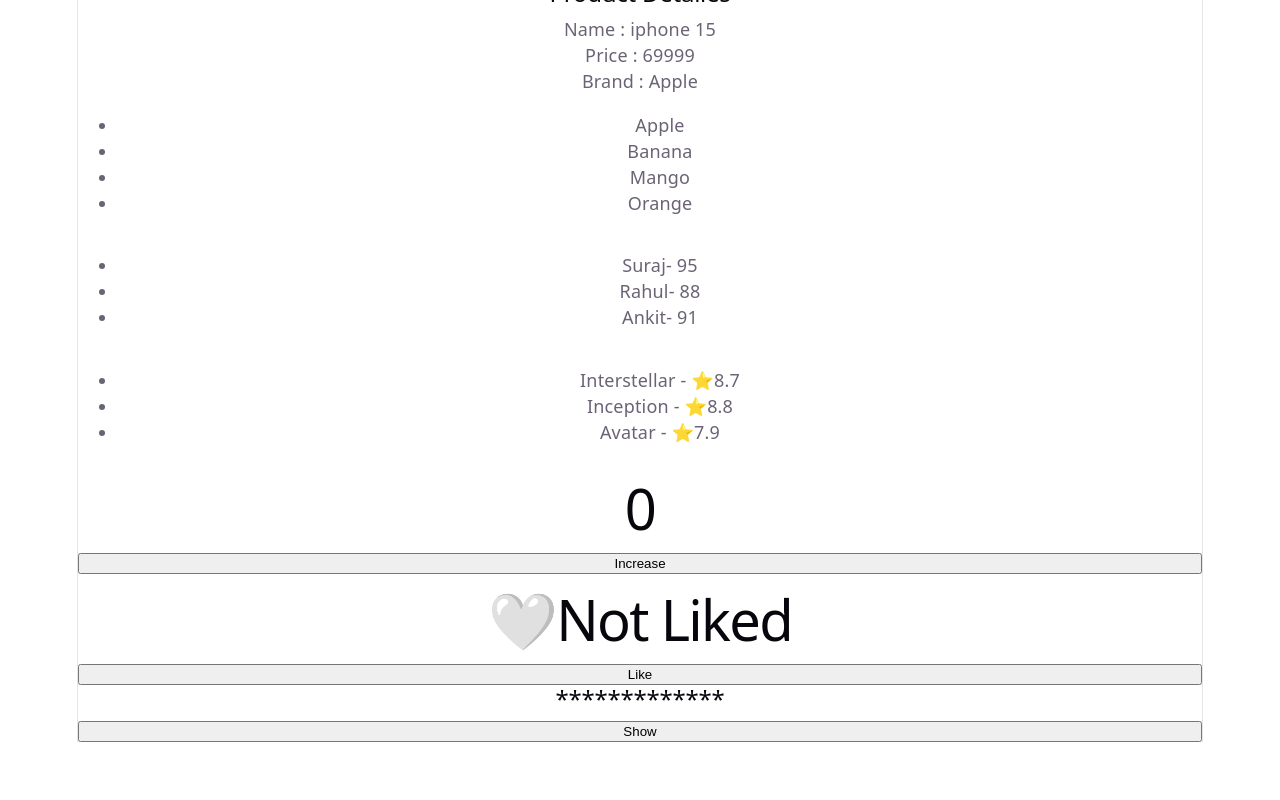
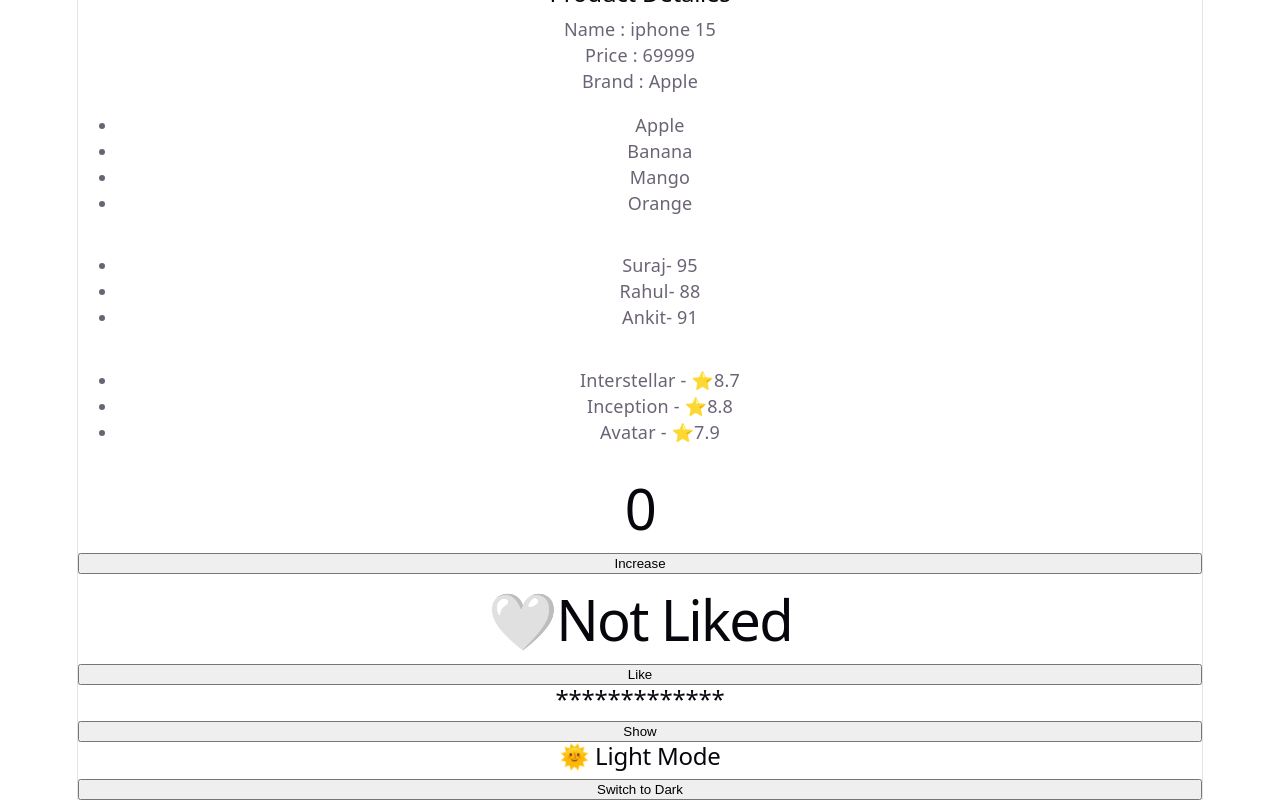
Before and after one commit to SurajKumarDalai/react-learning, a React (Vite) app: page / in a window 1280 px wide. Shown: the part 403-1203 px from the top of the page. Before the commit the page ends 1145 px from the top, so only its background shows below. Built offline with nearby package versions, Linux system fonts and the light colour scheme.

Commit message:
Practice React useState examples

```diff
--- a/src/App.jsx
+++ b/src/App.jsx
@@ -10,6 +10,7 @@
 import Counter from "./components/Counter-State";
 import LikeButton from "./components/LikeButton";
 import Password from "./components/Password";
+import ThemeToggle from "./components/ThemeToggle";
 
 function App(){
 
@@ -90,6 +91,7 @@
 
     <LikeButton/>
     <Password/>
+    <ThemeToggle/>
     </>
     );
 
--- /dev/null
+++ b/src/components/ThemeToggle.jsx
@@ -0,0 +1,17 @@
+import { useState } from "react";
+
+function ThemeToggle(){
+
+    const [darkMode, setDarkMode] = useState(false);
+
+    return(
+        <>
+        <h2>{darkMode ? "🌙 Dark Mode" : "🌞 Light Mode"}</h2>
+
+        <button onClick ={()=> setDarkMode(prev => !prev)}>
+                {darkMode ? "Switch to Light" : "Switch to Dark"}
+        </button>
+        </>
+    );
+}
+export default ThemeToggle;
```
